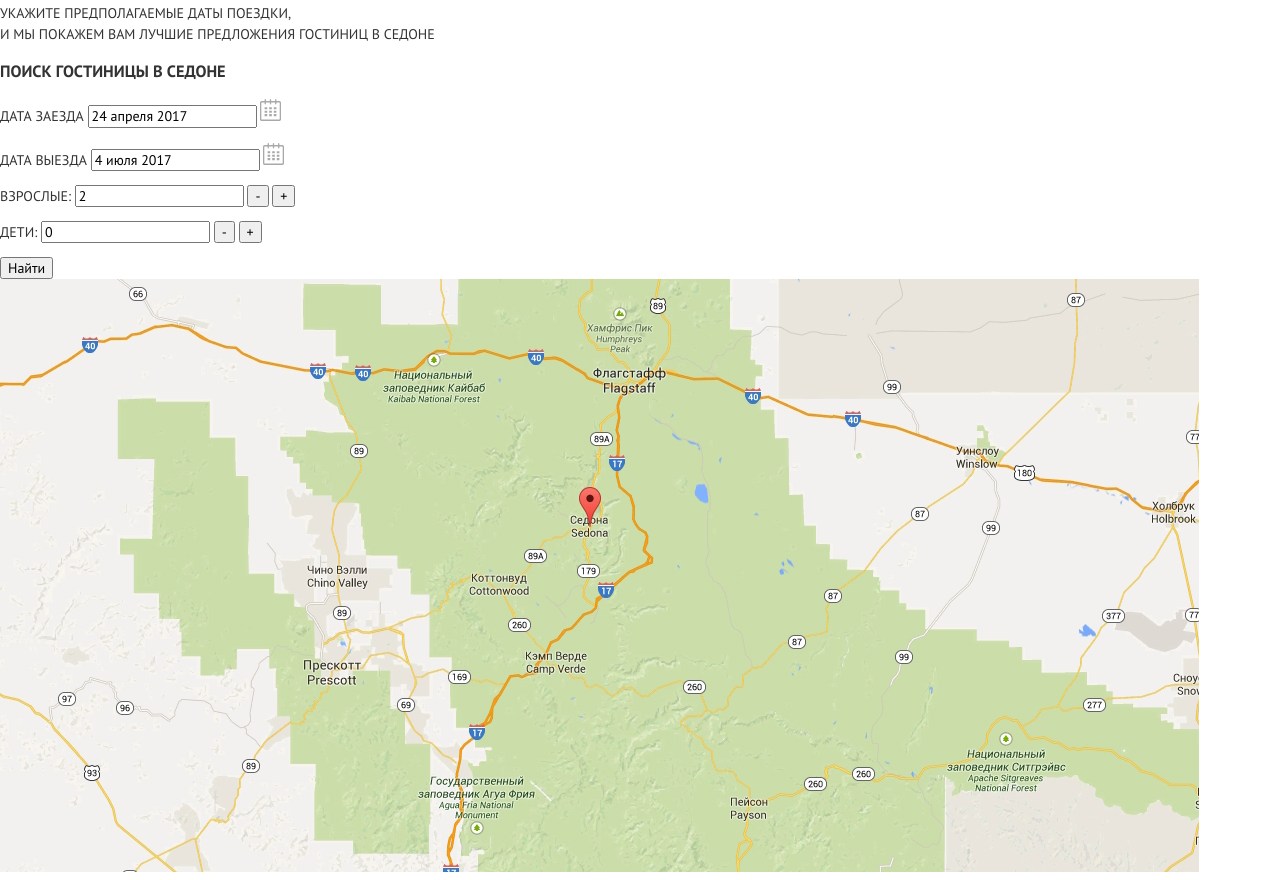
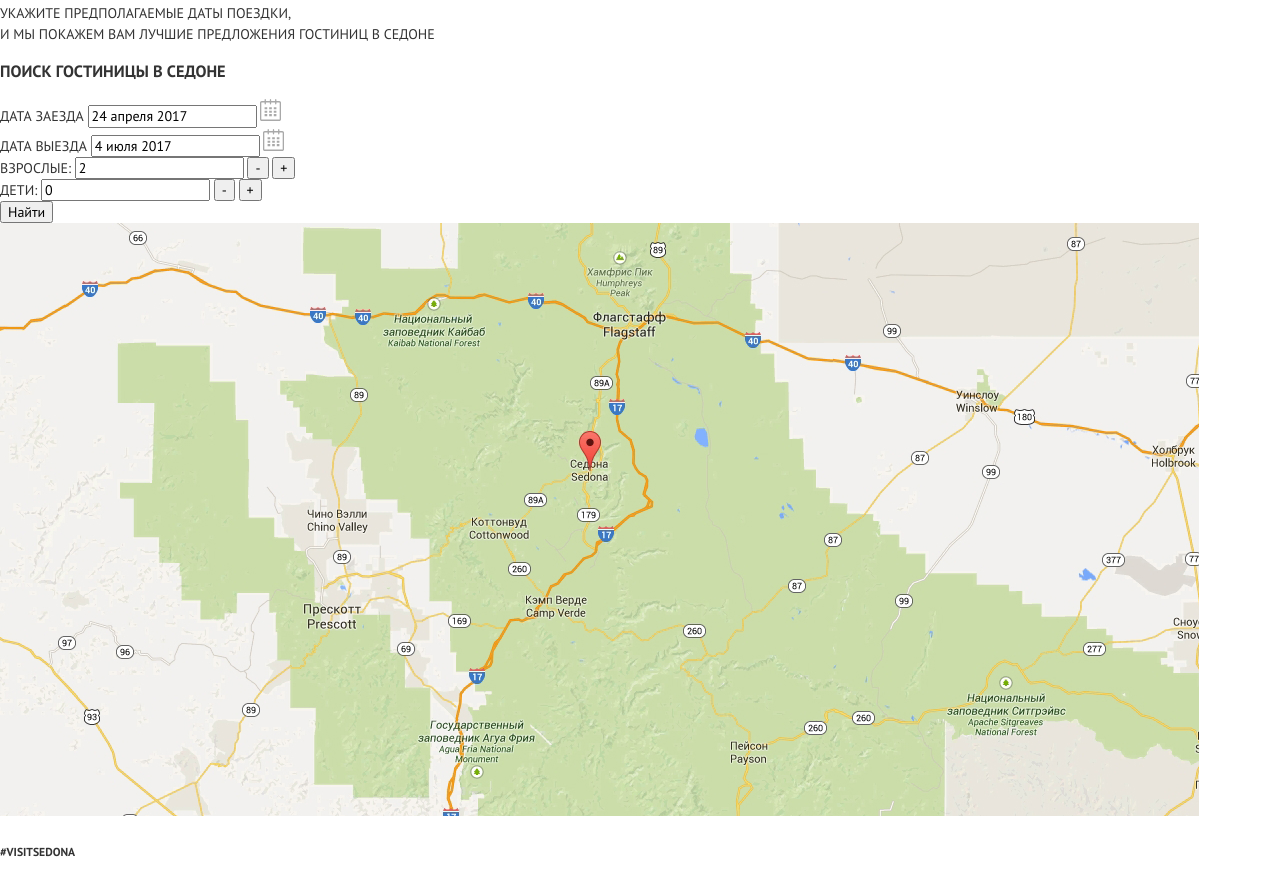
Before and after one commit to PetrovIII/1497659-sedona-28, a plain HTML site: page index.html in a window 1280 px wide. Shown: the part 3253-4133 px from the top of the page. Drawn offline with Linux system fonts and the light colour scheme.

Commit message:
Продолжаем разметку

```diff
--- a/index.html
+++ b/index.html
@@ -107,33 +107,33 @@
 
 <h3>Поиск гостиницы в Cедоне</h3>
 
-<p>
+<div>
   <label for="appointment-date">Дата заезда</label>
   <input id="appointment-date" type="text" name="appointment-date"
   value="24 апреля 2017">
   <img src="img/calendar.svg" width="21" height="23" alt="календарь">
-</p>
+</div>
 
-<p>
+<div>
   <label for="departure-date">Дата выезда</label>
   <input id="departure-date" type="text" name="departure-date"
   value="4 июля 2017">
   <img src="img/calendar.svg" width="21" height="23" alt="календарь">
-</p>
+</div>
 
-<p>
+<div>
   <label for="adult">Взрослые:</label>
   <input id="adult" type="number" name="adult" min="0" value="2">
   <input type="button" value="-">
   <input type="button" value="+">
-</p>
+</div>
 
-<p>
+<div>
   <label for="children">Дети:</label>
   <input id="children" type="number" name="children" min="0" value="0">
   <input type="button" value="-">
   <input type="button" value="+">
-</p>
+</div>
 
 <button type="submit">Найти</button>
 </form>
```
Also changed, not shown: inner.html (+1 -1 lines).
